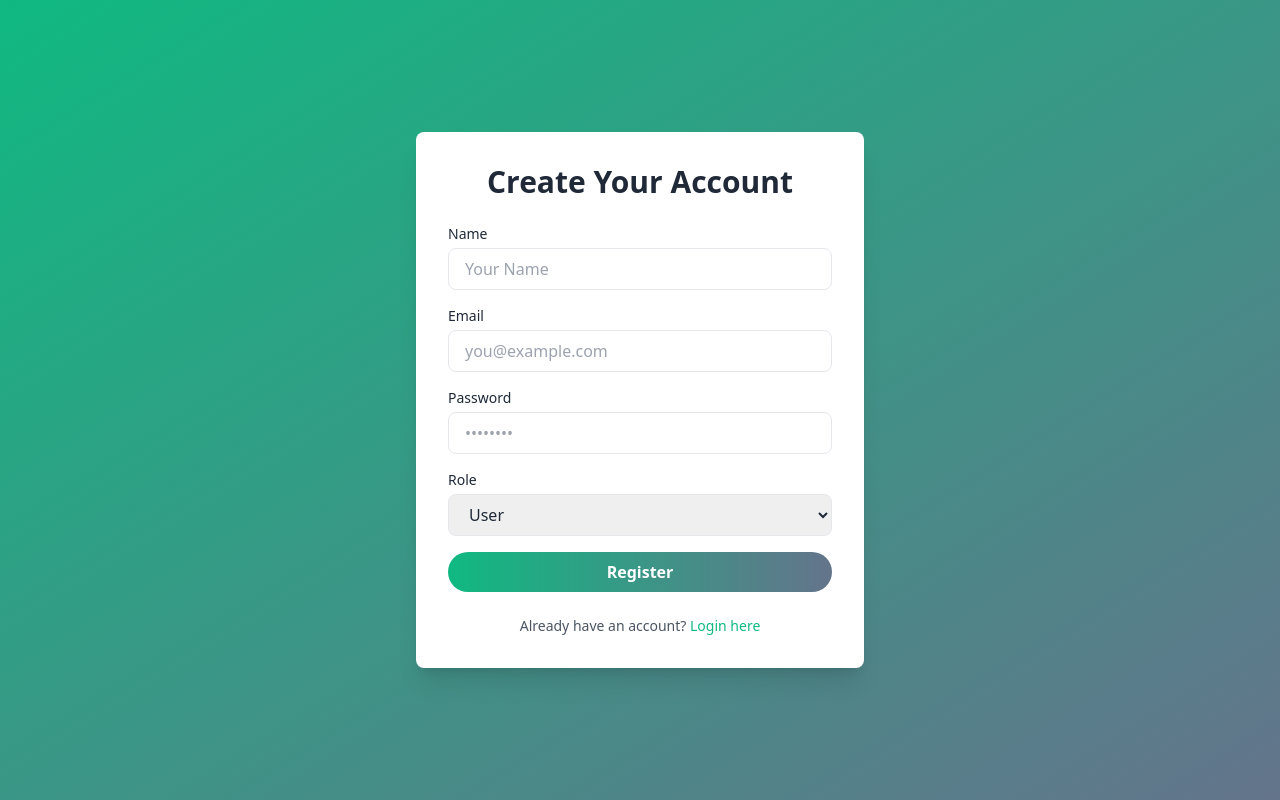
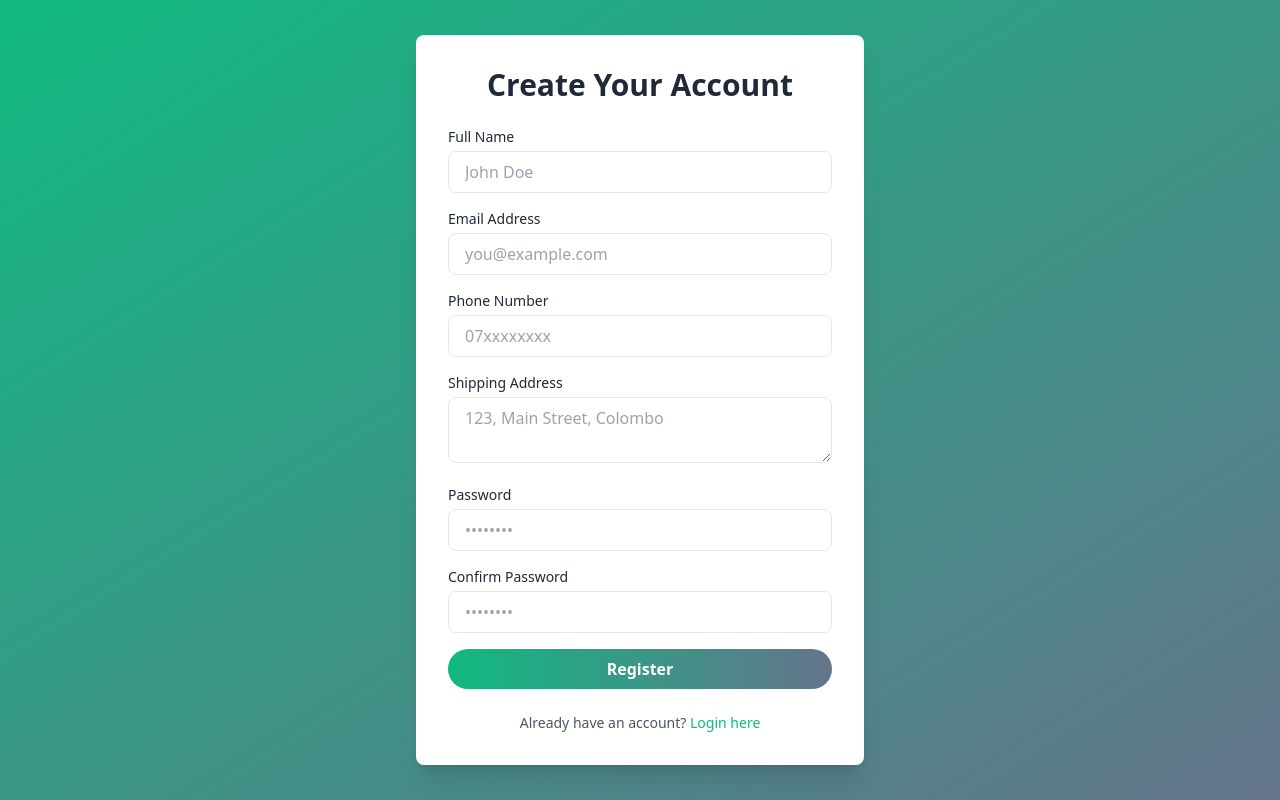
Before and after one commit to Bihari-Fernando/Shopique_Online_Clothing_Store, a React (Vite) app in the folder frontend/: page /register in a window 1280 px wide. Built offline with nearby package versions, Linux system fonts and the light colour scheme; no server answers.

Commit message:
updated login and register functions

```diff
--- a/frontend/src/components/Common/Authentication/Login.jsx
+++ b/frontend/src/components/Common/Authentication/Login.jsx
@@ -1,38 +1,46 @@
-import axios from 'axios';
-import { useNavigate } from 'react-router-dom';
-import { useState } from 'react';
+import axios from "axios";
+import { useNavigate } from "react-router-dom";
+import { useState } from "react";
 
 const Login = () => {
   const navigate = useNavigate();
-  const [email, setEmail] = useState('');
-  const [password, setPassword] = useState('');
+  const [email, setEmail] = useState("");
+  const [password, setPassword] = useState("");
 
   const handleLogin = async (e) => {
     e.preventDefault();
 
     try {
-      const response = await axios.post('http://localhost:8000/api/login', {
+      const response = await axios.post(`${import.meta.env.VITE_API_BASE_URL}/api/login`, {
         email,
-        password
+        password,
       });
 
-      localStorage.setItem('token', response.data.token);
-      localStorage.setItem('user', JSON.stringify(response.data.user));
+      localStorage.setItem("token", response.data.token);
+      localStorage.setItem("user", JSON.stringify(response.data.user));
 
-      navigate('/');
-    // eslint-disable-next-line no-unused-vars
+      navigate("/");
+      // eslint-disable-next-line no-unused-vars
     } catch (err) {
-      alert('Login failed');
+      alert("Login failed");
     }
   };
 
   return (
     <div className="min-h-screen flex items-center justify-center bg-gradient-to-br from-primary to-secondary">
       <div className="bg-white dark:bg-gray-900 text-gray-800 dark:text-white shadow-xl rounded-lg p-8 w-full max-w-md space-y-6">
-        <h2 className="text-3xl font-bold text-center">Welcome Back</h2>
+        <h2 className="text-2xl font-bold text-center">
+          Welcome Back to Shopique 👗
+        </h2>
+        <p className="text-center text-sm text-gray-600 dark:text-gray-400">
+          Sign in to explore your fashion world
+        </p>
+
         <form onSubmit={handleLogin} className="space-y-4">
           <div>
-            <label htmlFor="email" className="block text-sm font-medium">Email</label>
+            <label htmlFor="email" className="block text-sm font-medium">
+              Email
+            </label>
             <input
               id="email"
               type="email"
@@ -45,7 +53,9 @@
           </div>
 
           <div>
-            <label htmlFor="password" className="block text-sm font-medium">Password</label>
+            <label htmlFor="password" className="block text-sm font-medium">
+              Password
+            </label>
             <input
               id="password"
               type="password"
@@ -66,9 +76,9 @@
         </form>
 
         <p className="text-center text-sm text-gray-600 dark:text-gray-400">
-          Don’t have an account?{' '}
+          Don’t have an account?{" "}
           <span
-            onClick={() => navigate('/register')}
+            onClick={() => navigate("/register")}
             className="text-primary hover:underline cursor-pointer"
           >
             Register here
--- a/frontend/src/components/Common/Authentication/Register.jsx
+++ b/frontend/src/components/Common/Authentication/Register.jsx
@@ -1,14 +1,16 @@
-import axios from 'axios';
-import { useNavigate } from 'react-router-dom';
-import { useState } from 'react';
+import axios from "axios";
+import { useNavigate } from "react-router-dom";
+import { useState } from "react";
 
 const Register = () => {
   const navigate = useNavigate();
   const [form, setForm] = useState({
-    name: '',
-    email: '',
-    password: '',
-    role: 'user'
+    name: "",
+    email: "",
+    phone: "",
+    address: "",
+    password: "",
+    confirmPassword: "",
   });
 
   const handleChange = (e) => {
@@ -18,15 +20,35 @@
   const handleRegister = async (e) => {
     e.preventDefault();
 
+    if (form.password !== form.confirmPassword) {
+      alert("Passwords do not match.");
+      return;
+    }
+
     try {
       // eslint-disable-next-line no-unused-vars
-      const response = await axios.post('http://localhost:8000/api/register', form);
+      const { confirmPassword, ...submitData } = form;
 
-      alert('Registration successful. You can now log in.');
-      navigate('/login');
-    // eslint-disable-next-line no-unused-vars
+      const response = await axios.post(
+        `${import.meta.env.VITE_API_BASE_URL}/api/register`,
+        submitData
+      );
+
+      const token = response.data.token;
+
+      localStorage.setItem("token", token);
+
+      alert("Registration successful. You are now logged in.");
+
+      navigate("/");
     } catch (err) {
-      alert('Registration failed.');
+      const errors = err.response?.data?.errors;
+      if (errors) {
+        const firstError = Object.values(errors)[0][0];
+        alert(firstError);
+      } else {
+        alert("Registration failed. Please try again.");
+      }
     }
   };
 
@@ -36,34 +58,75 @@
         <h2 className="text-3xl font-bold text-center">Create Your Account</h2>
         <form onSubmit={handleRegister} className="space-y-4">
           <div>
-            <label htmlFor="name" className="block text-sm font-medium">Name</label>
+            <label htmlFor="name" className="block text-sm font-medium">
+              Full Name
+            </label>
             <input
               id="name"
               name="name"
               required
               value={form.name}
               onChange={handleChange}
-              className="mt-1 w-full px-4 py-2 border rounded-lg focus:outline-none focus:ring-2 focus:ring-primary dark:bg-gray-800 dark:border-gray-600"
-              placeholder="Your Name"
+              className="mt-1 w-full px-4 py-2 border rounded-lg dark:bg-gray-800 dark:border-gray-600"
+              placeholder="John Doe"
             />
           </div>
 
           <div>
-            <label htmlFor="email" className="block text-sm font-medium">Email</label>
+            <label htmlFor="email" className="block text-sm font-medium">
+              Email Address
+            </label>
             <input
               id="email"
               name="email"
               type="email"
+              pattern="[a-z0-9._%+-]+@[a-z0-9.-]+\.[a-z]{2,}$"
+              title="Please enter a valid email address"
               required
               value={form.email}
               onChange={handleChange}
-              className="mt-1 w-full px-4 py-2 border rounded-lg focus:outline-none focus:ring-2 focus:ring-primary dark:bg-gray-800 dark:border-gray-600"
+              className="mt-1 w-full px-4 py-2 border rounded-lg dark:bg-gray-800 dark:border-gray-600"
               placeholder="you@example.com"
             />
           </div>
 
           <div>
-            <label htmlFor="password" className="block text-sm font-medium">Password</label>
+            <label htmlFor="phone" className="block text-sm font-medium">
+              Phone Number
+            </label>
+            <input
+              id="phone"
+              name="phone"
+              type="tel"
+              pattern="07[0-9]{8}"
+              title="Phone number should start with 07 and have 10 digits"
+              required
+              value={form.phone}
+              onChange={handleChange}
+              className="mt-1 w-full px-4 py-2 border rounded-lg dark:bg-gray-800 dark:border-gray-600"
+              placeholder="07xxxxxxxx"
+            />
+          </div>
+
+          <div>
+            <label htmlFor="address" className="block text-sm font-medium">
+              Shipping Address
+            </label>
+            <textarea
+              id="address"
+              name="address"
+              required
+              value={form.address}
+              onChange={handleChange}
+              className="mt-1 w-full px-4 py-2 border rounded-lg dark:bg-gray-800 dark:border-gray-600"
+              placeholder="123, Main Street, Colombo"
+            />
+          </div>
+
+          <div>
+            <label htmlFor="password" className="block text-sm font-medium">
+              Password
+            </label>
             <input
               id="password"
               name="password"
@@ -71,23 +134,28 @@
               required
               value={form.password}
               onChange={handleChange}
-              className="mt-1 w-full px-4 py-2 border rounded-lg focus:outline-none focus:ring-2 focus:ring-secondary dark:bg-gray-800 dark:border-gray-600"
+              className="mt-1 w-full px-4 py-2 border rounded-lg dark:bg-gray-800 dark:border-gray-600"
               placeholder="••••••••"
             />
           </div>
 
           <div>
-            <label htmlFor="role" className="block text-sm font-medium">Role</label>
-            <select
-              id="role"
-              name="role"
-              value={form.role}
+            <label
+              htmlFor="confirmPassword"
+              className="block text-sm font-medium"
+            >
+              Confirm Password
+            </label>
+            <input
+              id="confirmPassword"
+              name="confirmPassword"
+              type="password"
+              required
+              value={form.confirmPassword}
               onChange={handleChange}
-              className="mt-1 w-full px-4 py-2 border rounded-lg focus:outline-none focus:ring-2 focus:ring-primary dark:bg-gray-800 dark:border-gray-600"
-            >
-              <option value="user">User</option>
-              <option value="admin">Admin</option>
-            </select>
+              className="mt-1 w-full px-4 py-2 border rounded-lg dark:bg-gray-800 dark:border-gray-600"
+              placeholder="••••••••"
+            />
           </div>
 
           <button
@@ -99,9 +167,9 @@
         </form>
 
         <p className="text-center text-sm text-gray-600 dark:text-gray-400">
-          Already have an account?{' '}
+          Already have an account?{" "}
           <span
-            onClick={() => navigate('/login')}
+            onClick={() => navigate("/login")}
             className="text-primary hover:underline cursor-pointer"
           >
             Login here
```
